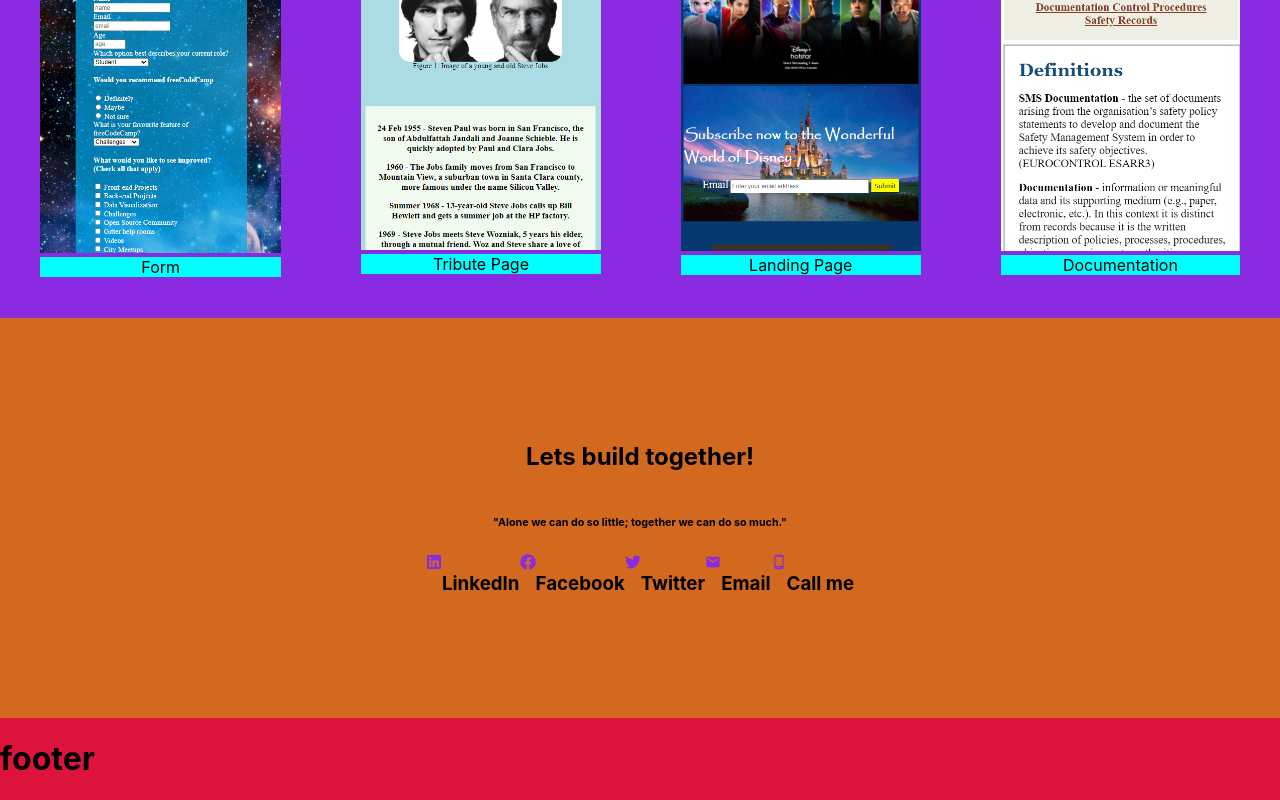
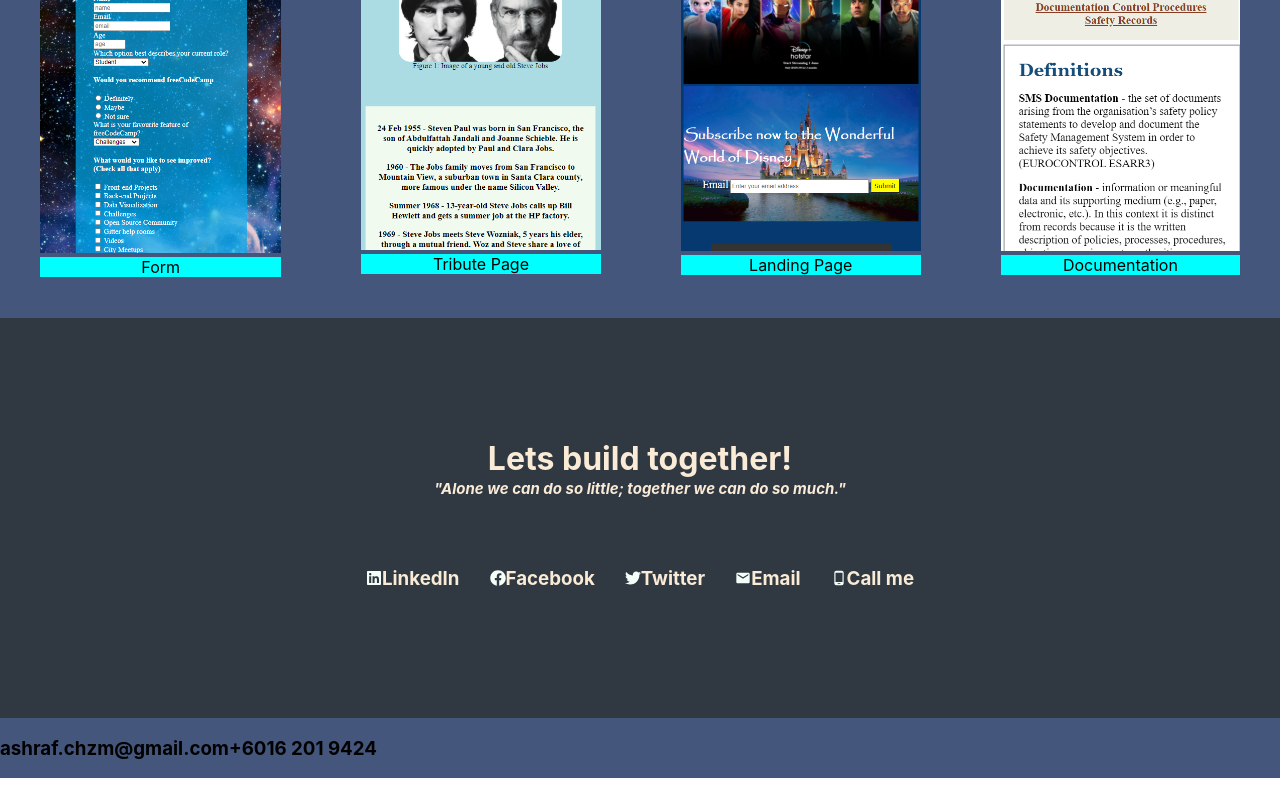
Before and after one commit to Jabawaki90/portfolio, a React (Create React App) app: page / in a window 1280 px wide. Shown: the part 774-1574 px from the top of the page. After the commit the page ends 1552 px from the top, so only its background shows below. Built offline with nearby package versions, Linux system fonts and the light colour scheme.

Commit message:
update contact & footer

```diff
--- a/src/App.css
+++ b/src/App.css
@@ -4,7 +4,7 @@
 }
 
 #header {
-  background-color: aqua;
+  background-color: bisque;
   display: flex;
   position: fixed;
   justify-content: space-between;
@@ -31,7 +31,7 @@
 }
 
 #welcome-section {
-  background-color: bisque;
+  background-color: #303841;
   margin-top: 50px;
   display: flex;
   justify-content: center;
@@ -87,11 +87,11 @@ figcaption {
 }
 
 #projects {
-  background-color: blueviolet;
+  background-color: #45567d;
 }
 
 #contact {
-  background-color: chocolate;
+  background-color: #303841;
   display: flex;
   flex-direction: column;
   align-items: center;
@@ -99,18 +99,40 @@ figcaption {
   height: 400px;
 }
 
+#contact-title {
+  color: antiquewhite;
+  font-size: xx-large;
+  margin-bottom: 0px;
+}
+#quote {
+  color: antiquewhite;
+  font-size: 15px;
+  font-style: italic;
+  margin-top: 1px;
+}
+
 .icon {
-  fill: blueviolet;
+  fill: mintcream;
   size: 56;
   display: flex;
   flex-direction: row;
+  align-items: center;
+  justify-content: center;
 }
 
 .social-media {
   display: flex;
   flex-direction: row;
+  align-items: center;
+  margin: 15px;
+}
+
+.label {
+  color: antiquewhite;
 }
 
 #footer {
-  background-color: crimson;
+  background-color: #45567d;
+  display: flex;
+  flex-direction: row;
 }
--- a/src/App.js
+++ b/src/App.js
@@ -71,33 +71,36 @@ function App() {
           </div>
         </section>
         <section id="contact">
-          <h1>Lets build together!</h1>
-          <h6>"Alone we can do so little; together we can do so much."</h6>
+          <h1 id="contact-title">Lets build together!</h1>
+          <h6 id="quote">
+            "Alone we can do so little; together we can do so much."
+          </h6>
           <div className="icon">
-            <section class="social-media">
+            <section id="linkedin" class="social-media">
               <FaLinkedin class="icon " />
-              <h3>LinkedIn</h3>
+              <h3 class="label">LinkedIn</h3>
             </section>
-            <section class="social-media">
+            <section id="facebook" class="social-media">
               <FaFacebook class="icon " />
-              <h3>Facebook</h3>
+              <h3 class="label">Facebook</h3>
             </section>
-            <section class="social-media">
+            <section id="twitter" class="social-media">
               <FaTwitter class="icon " />
-              <h3>Twitter</h3>
+              <h3 class="label">Twitter</h3>
             </section>
             <section class="social-media">
               <MdEmail class="icon " />
-              <h3>Email</h3>
+              <h3 class="label">Email</h3>
             </section>
             <section class="social-media">
               <MdPhoneAndroid class="icon " />
-              <h3>Call me</h3>
+              <h3 class="label">Call me</h3>
             </section>
           </div>
         </section>
         <footer id="footer">
-          <h1>footer</h1>
+          <h3>ashraf.chzm@gmail.com</h3>
+          <h3>+6016 201 9424</h3>
         </footer>
       </main>
     </>
```
